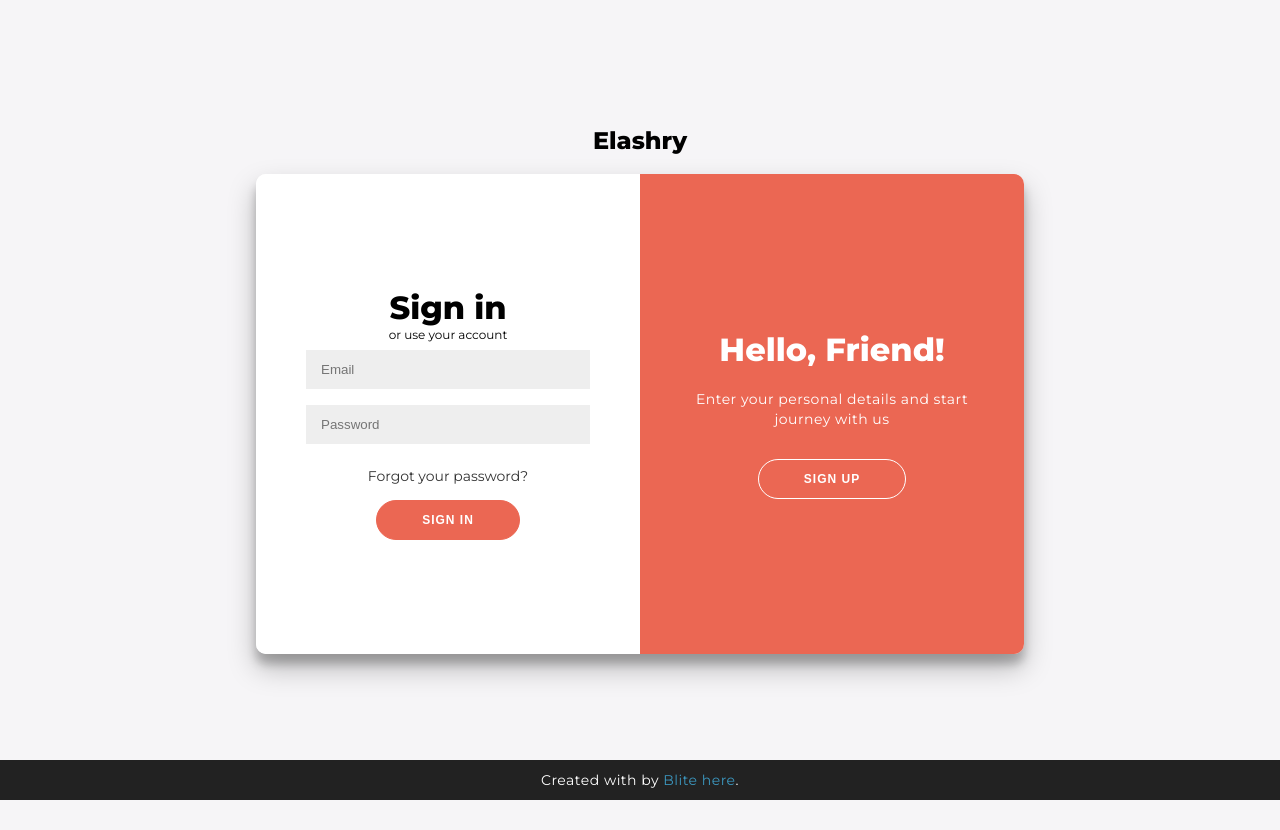
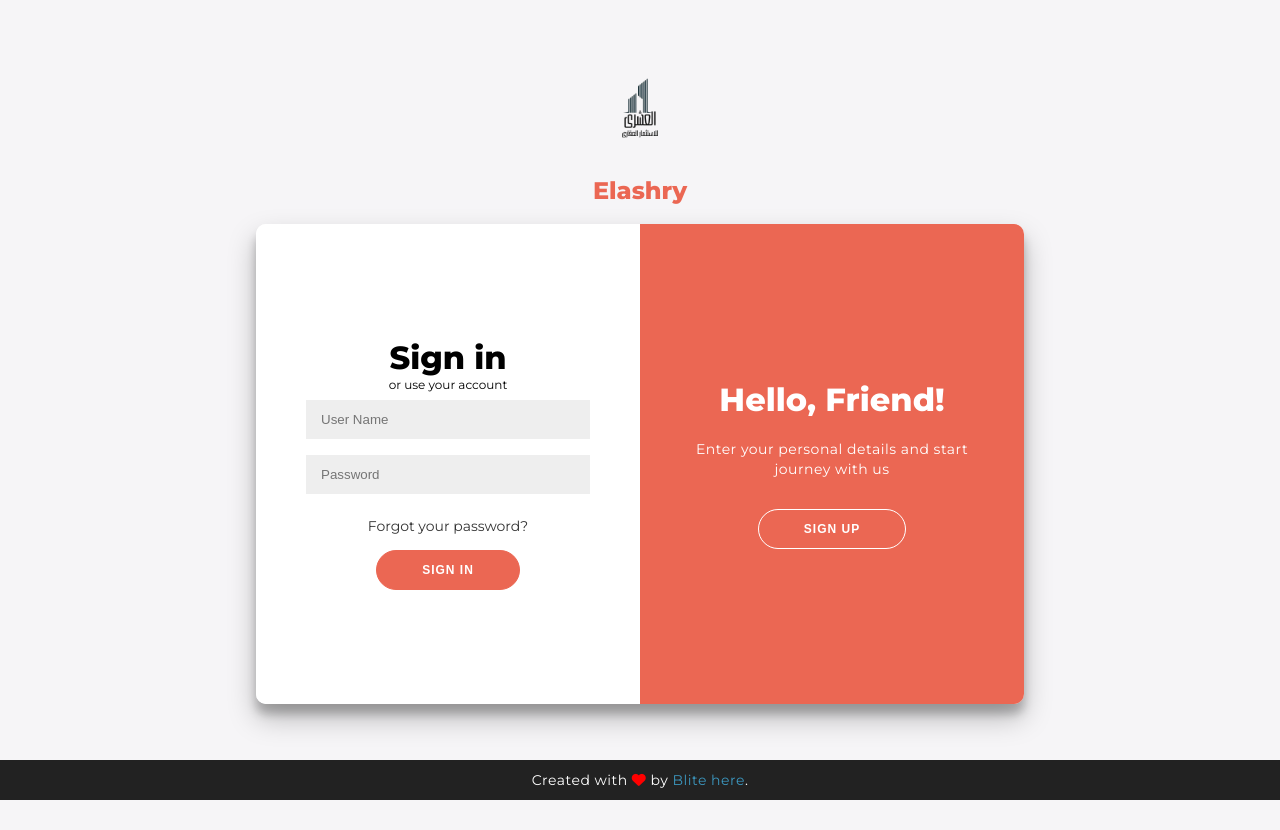
Before and after one commit to ahmed10mohsen74/Elashry, a plain HTML site: page login.html in a window 1280 px wide. Drawn offline with Linux system fonts and the light colour scheme.

Commit message:
first commit

```diff
--- a/LOG/style.css
+++ b/LOG/style.css
@@ -18,10 +18,12 @@ body {
 h1 {
     font-weight: bold;
     margin: 0;
+
 }
 
 h2 {
     text-align: center;
+    color: #EB6753;
 }
 
 p {
@@ -227,7 +229,10 @@ input {
     height: 40px;
     width: 40px;
 }
-
+img{
+    width: 100px;
+    height: 100px;
+}
 footer {
     background-color: #222;
     color: #fff;
--- a/login.html
+++ b/login.html
@@ -5,10 +5,13 @@
     <meta charset="UTF-8">
     <meta name="viewport" content="width=device-width, initial-scale=1.0">
     <link rel="stylesheet" href="LOG/style.css">
-    <title>Elashry</title>
+    <title>Al_ashry</title>
+    <link rel="icon" type="image/png" href="src/img/app-icon-512.png">
+    <link rel="stylesheet" href="https://cdnjs.cloudflare.com/ajax/libs/font-awesome/6.7.2/css/all.min.css" />
 </head>
 
 <body>
+    <img src="src/img/elashry-removebg-preview.png" alt="">
     <h2>Elashry</h2>
     <div class="container" id="container">
         <div class="form-container sign-up-container">
@@ -27,7 +30,7 @@
                 <h1>Sign in</h1>
 
                 <span>or use your account</span>
-            <input type="email" placeholder="Email" />
+                <input type="email" placeholder="User Name" />
                 <input type="password" placeholder="Password" />
                 <a href="#">Forgot your password?</a>
                 <button>Sign In</button>
```
Also changed, not shown: 1 other file. Lines whose indentation alone changed are shown as unchanged.
